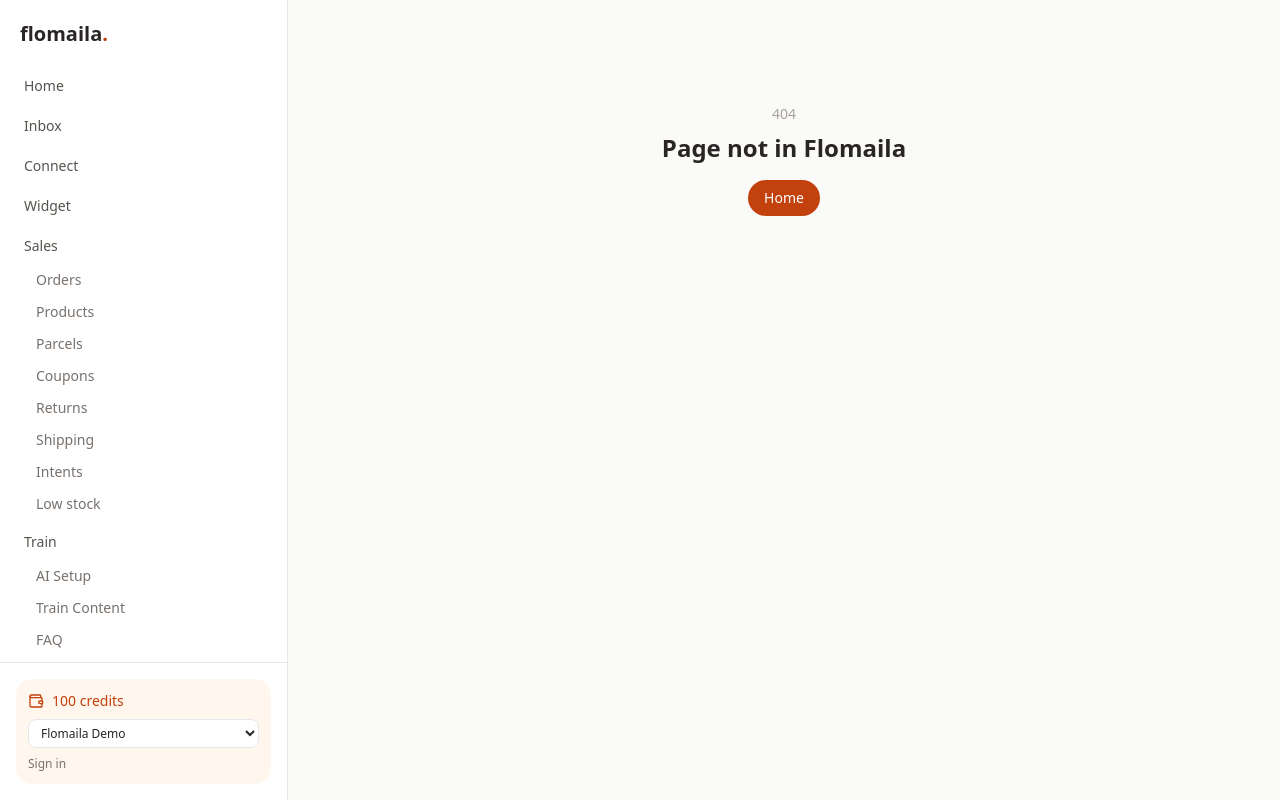
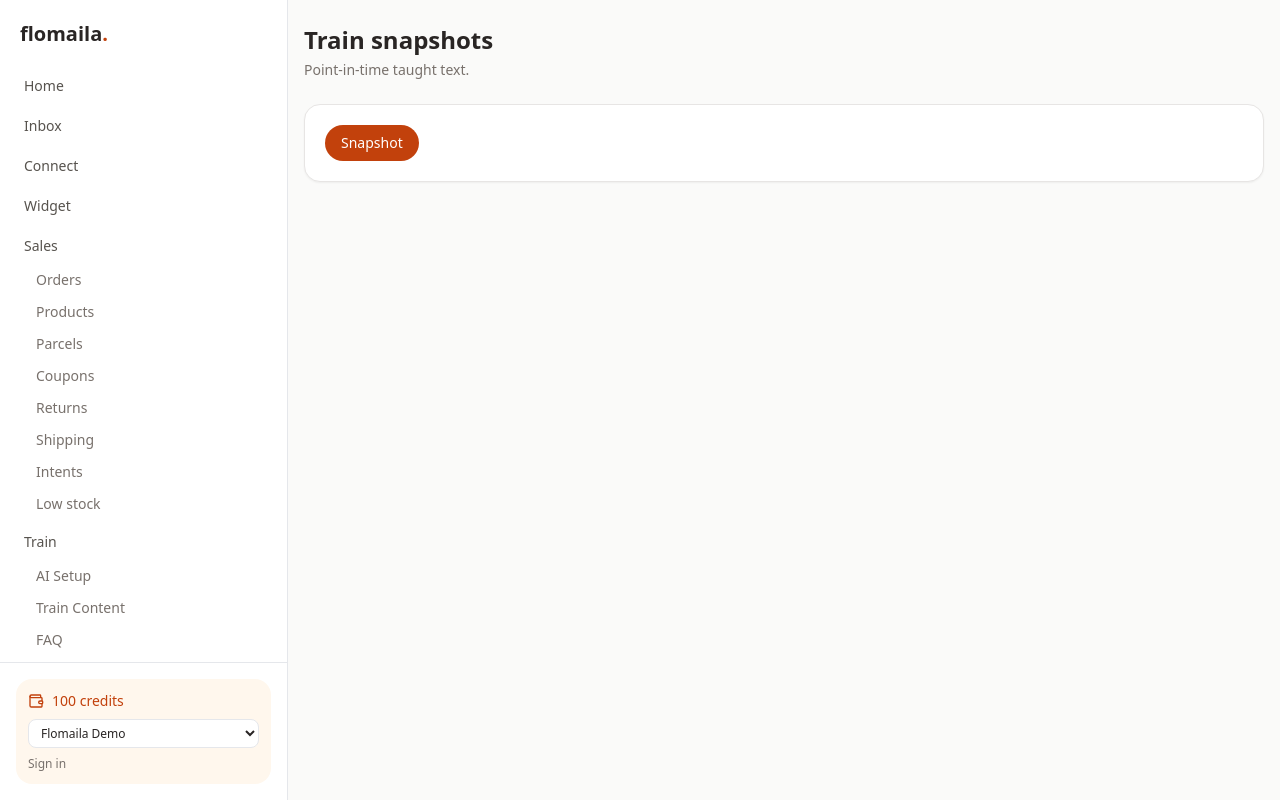
Before and after one commit to hasdit/flomaila-web, a Next.js app: page /snapshots in a window 1280 px wide. Before the commit this address had no page. Built offline with nearby package versions, Linux system fonts and the light colour scheme.

Commit message:
feat: train snapshots and hallucination reports

```diff
--- /dev/null
+++ b/app/reports/page.tsx
@@ -0,0 +1,9 @@
+"use client";
+import { useEffect, useState } from "react";
+import { Card, PageHeader } from "@/components/app-shell";
+import { loadReports, reportHallucination, type Report } from "@/lib/ai2";
+export default function Page() {
+  const [items, setItems] = useState<Report[]>([]);
+  useEffect(() => setItems(loadReports()), []);
+  return (<><PageHeader title="Hallucination reports" desc="Flag a bad answer." /><Card className="mb-3"><button type="button" className="rounded-full border px-4 py-2 text-sm" onClick={() => { reportHallucination("Invented a price"); setItems(loadReports()); }}>Report sample</button></Card>{items.map((r) => <Card key={r.id} className="mb-2 text-sm">{r.text}</Card>)}</>);
+}
--- /dev/null
+++ b/app/snapshots/page.tsx
@@ -0,0 +1,9 @@
+"use client";
+import { useEffect, useState } from "react";
+import { Card, PageHeader } from "@/components/app-shell";
+import { loadSnaps, takeSnap, type Snap } from "@/lib/ai2";
+export default function Page() {
+  const [items, setItems] = useState<Snap[]>([]);
+  useEffect(() => setItems(loadSnaps()), []);
+  return (<><PageHeader title="Train snapshots" desc="Point-in-time taught text." /><Card className="mb-3"><button type="button" className="rounded-full bg-brand px-4 py-2 text-sm text-white" onClick={() => { takeSnap("manual", ["snapshot"]); setItems(loadSnaps()); }}>Snapshot</button></Card>{items.map((s) => <Card key={s.id} className="mb-2 text-sm"><p>{s.note}</p><p className="text-stone-500">{s.at}</p></Card>)}</>);
+}
```
